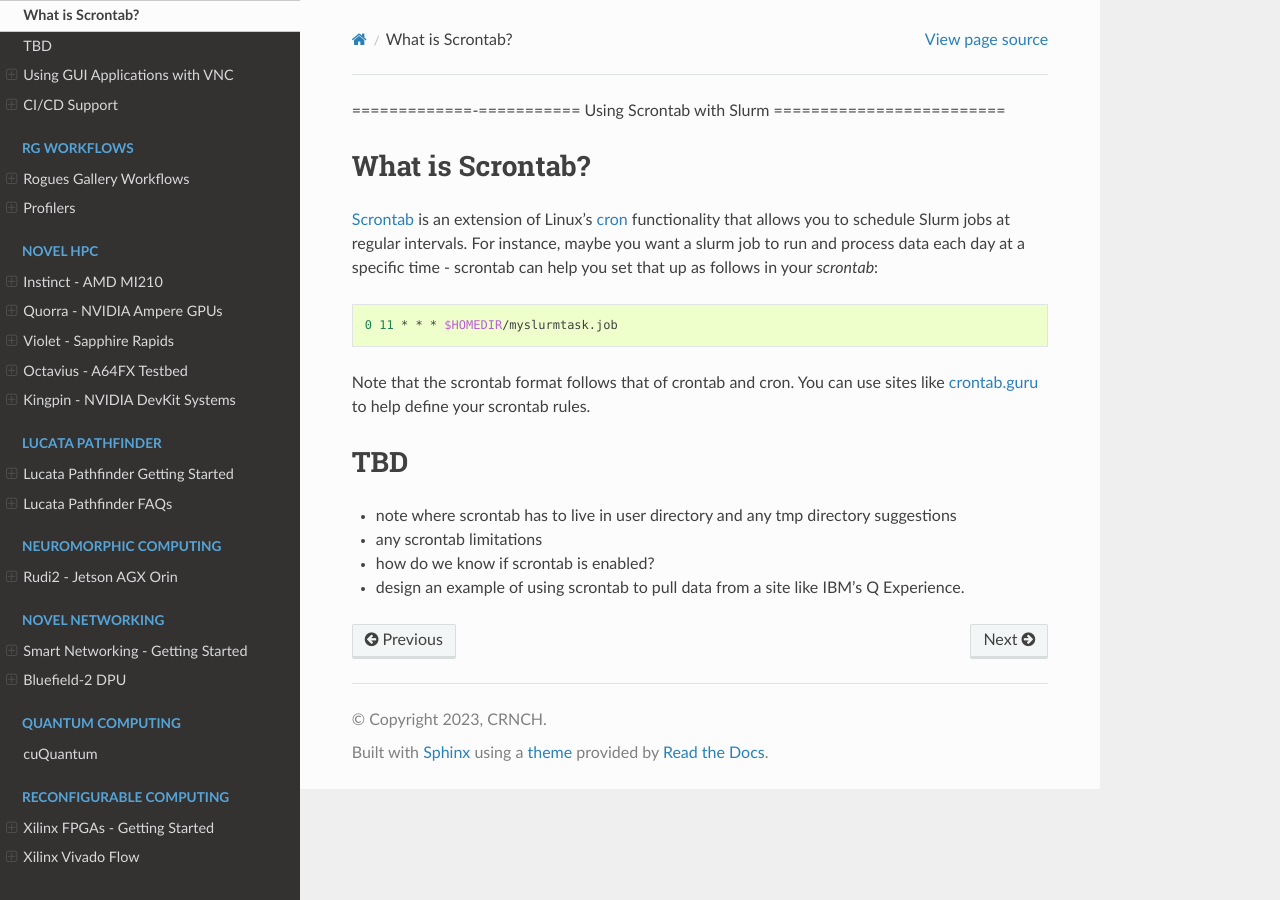
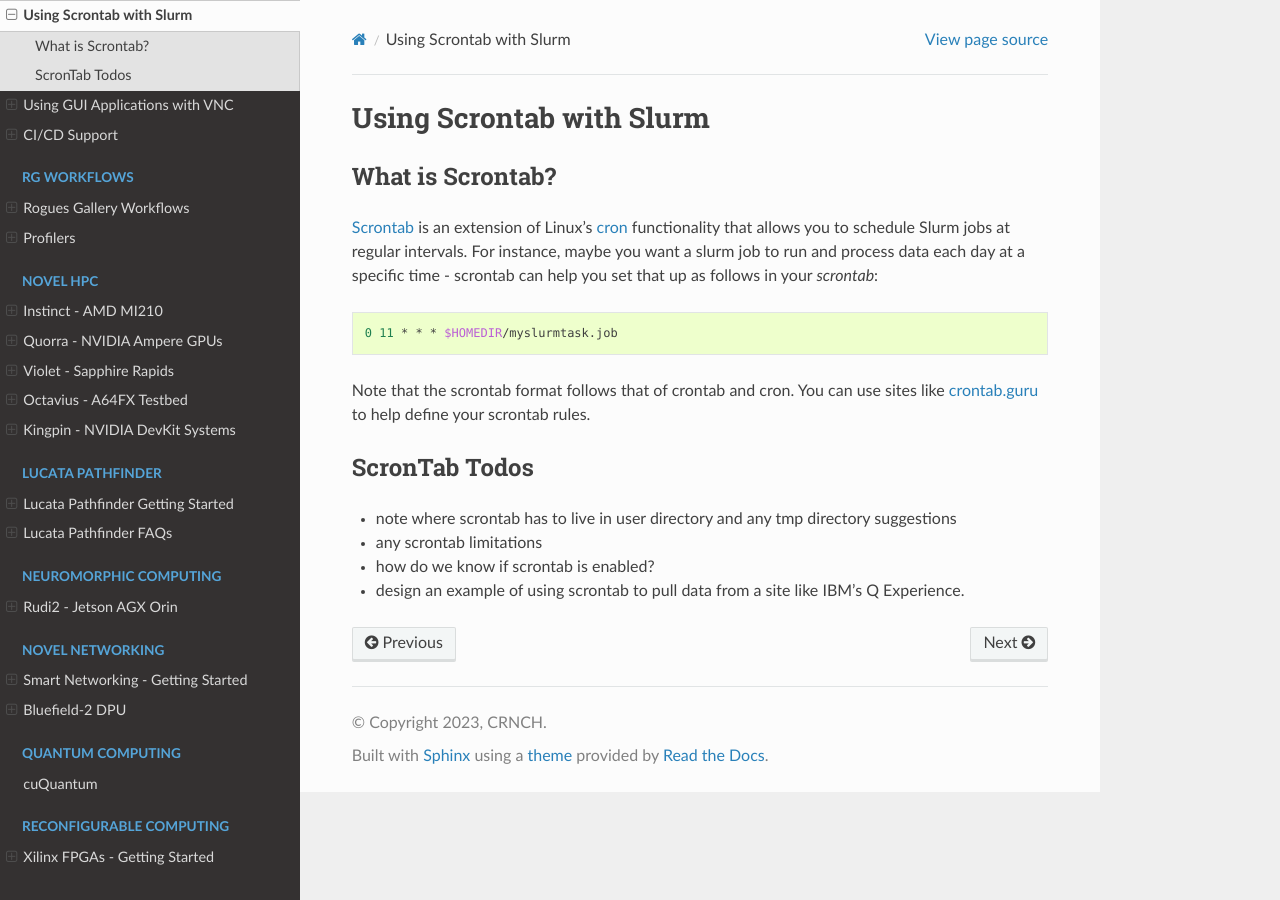
Before and after one commit to gt-crnch-rg/read-the-docs, a Sphinx documentation site: the page built from docs/general/using-scrontab-slurm.rst, in a window 1280 px wide. Built offline with Sphinx 7.4.7 and the Read the Docs theme 2.0.0, drawn with Linux system fonts in a browser that asks for light colours.

Commit message:
Update using-scrontab-slurm.rst

```diff
--- a/docs/general/using-scrontab-slurm.rst
+++ b/docs/general/using-scrontab-slurm.rst
@@ -1,4 +1,4 @@
-=============-===========
+=========================
 Using Scrontab with Slurm
 =========================
 
@@ -12,8 +12,8 @@ What is Scrontab?
 
 Note that the scrontab format follows that of crontab and cron. You can use sites like `crontab.guru <https://crontab.guru/>`__ to help define your scrontab rules.
 
-TBD
----
+ScronTab Todos
+--------------
 - note where scrontab has to live in user directory and any tmp directory suggestions
 - any scrontab limitations
 - how do we know if scrontab is enabled?
```
